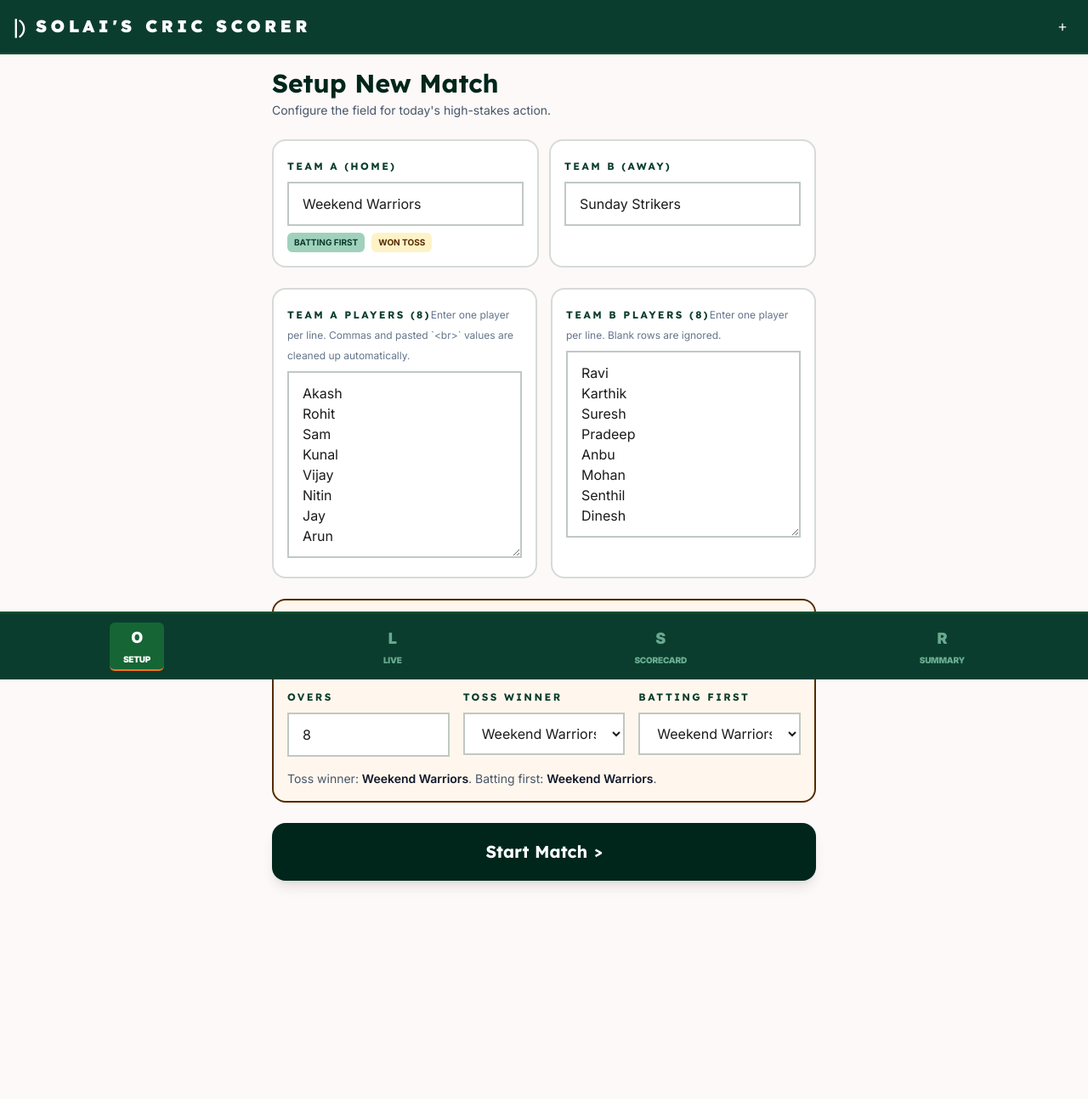
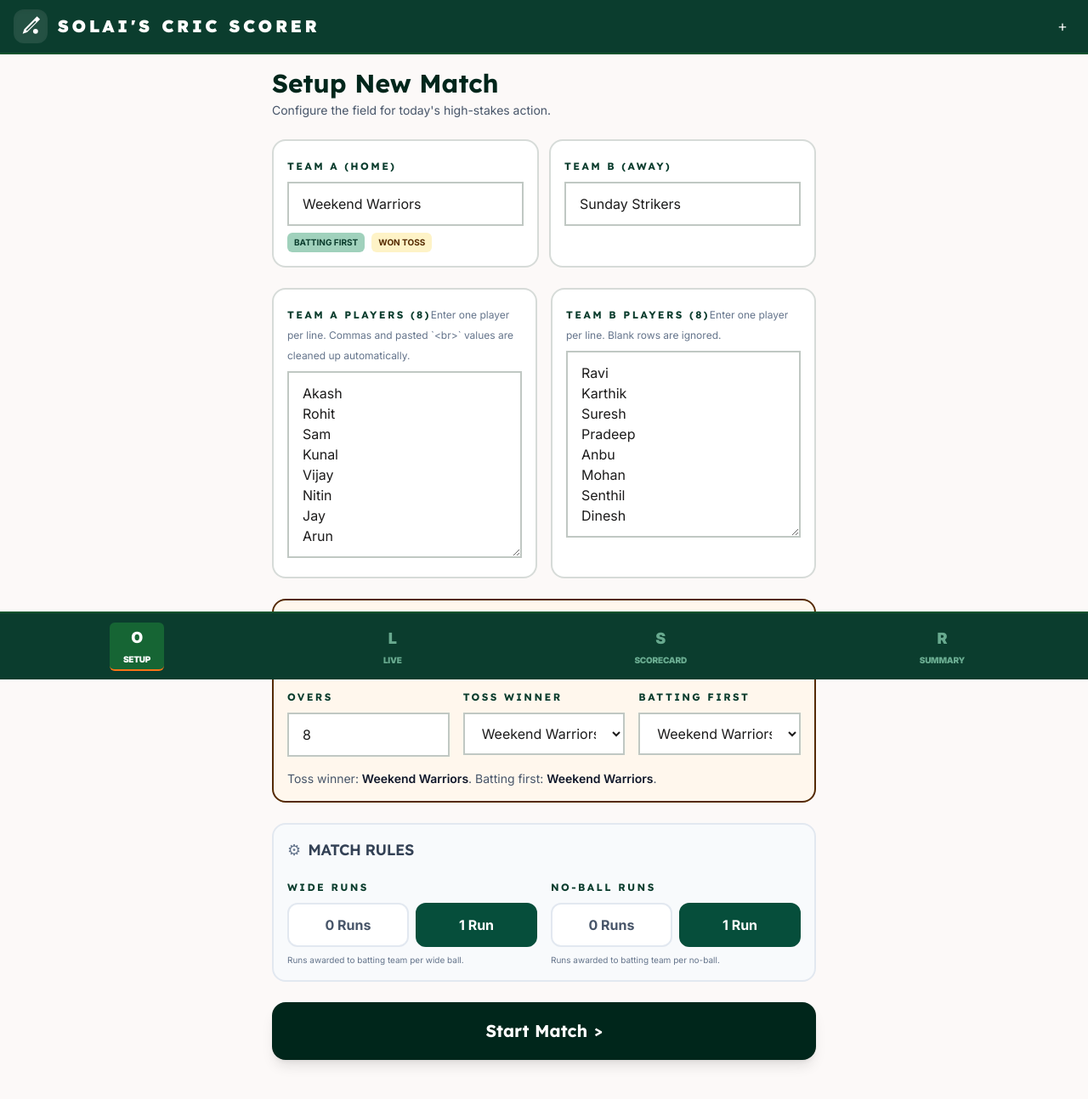
Before and after one commit to Solairajan18/cric_scorer, a Next.js app: page / in a window 1280 px wide. Shown: the top 1294 px of the page at 85% size. Before the commit the page ends 1149 px from the top, so only its background shows below. Built offline with nearby package versions, Linux system fonts and the light colour scheme; no server answers.

Commit message:
added new features

```diff
--- a/src/app/m/[matchId]/page.tsx
+++ b/src/app/m/[matchId]/page.tsx
@@ -64,22 +64,26 @@ export default function MatchPage() {
   const innings = match ? getCurrentInnings(match) : null;
   const incomingBatters = useMemo(() => (match ? getEligibleIncomingBatters(match) : []), [match]);
 
-  useEffect(() => {
-    if (!match) return;
-
-    const currentInnings = getCurrentInnings(match);
-    if ((match.status === "innings_break" || currentInnings.awaitingBowlerChange) && openSheet !== "bowler") {
-      setOpenSheet("bowler");
-    }
-  }, [match, openSheet]);
+  // Track if we've already auto-opened the bowler sheet for the current state
+  const [autoOpenedKey, setAutoOpenedKey] = useState<string>("");
 
   useEffect(() => {
     if (!match || !innings) return;
+
+    // Create a unique key for the state that requires a bowler
+    const isAwaiting = innings.awaitingBowlerChange || match.status === "innings_break";
+    const stateKey = isAwaiting ? `${match.status}-${innings.legalBalls}-${match.currentInnings}` : "";
+
+    if (isAwaiting && autoOpenedKey !== stateKey) {
+      setOpenSheet("bowler");
+      setAutoOpenedKey(stateKey);
+    }
+
     setWideDismissed(innings.strikerId);
     setNoBallDismissed(innings.strikerId);
     setWicketDismissed(innings.strikerId);
     setPlayIncoming(getEligibleIncomingBatters(match)[0]?.id ?? "");
-  }, [match, innings?.strikerId, innings?.nonStrikerId]);
+  }, [match, innings?.strikerId, innings?.nonStrikerId, innings?.legalBalls, innings?.awaitingBowlerChange]);
 
   if (loading) {
     return <main className="mx-auto max-w-4xl p-6 text-slate-600">Loading match...</main>;
@@ -133,7 +137,7 @@ export default function MatchPage() {
   function submitWide() {
     const outcome: BallOutcome = {
       type: "wide",
-      totalExtras: 1 + wideExtras,
+      totalExtras: currentMatch.rules.wideRuns + wideExtras,
       wicket: wideWicket,
       wicketType: wideWicket ? wideWicketType : undefined,
       dismissedPlayerId: wideWicket ? wideDismissed : undefined,
@@ -149,7 +153,7 @@ export default function MatchPage() {
     const outcome: BallOutcome = {
       type: "no_ball",
       batRuns: noBallBatRuns,
-      extraRuns: noBallExtraRuns,
+      extraRuns: currentMatch.rules.noBallRuns,
       wicket: noBallWicket,
       wicketType: noBallWicket ? "run_out" : undefined,
       dismissedPlayerId: noBallWicket ? noBallDismissed : undefined,
@@ -221,22 +225,6 @@ export default function MatchPage() {
 
           <Scoreboard match={currentMatch} />
 
-          {/* Tab Switcher */}
-          <div className="flex p-1 bg-slate-100 rounded-xl">
-            <button
-              onClick={() => setActiveTab("scoring")}
-              className={`flex-1 py-2 text-xs font-bold uppercase tracking-wider rounded-lg transition ${activeTab === "scoring" ? "bg-white text-slate-900 shadow-sm" : "text-slate-500 hover:text-slate-700"}`}
-            >
-              Scoring
-            </button>
-            <button
-              onClick={() => setActiveTab("scorecard")}
-              className={`flex-1 py-2 text-xs font-bold uppercase tracking-wider rounded-lg transition ${activeTab === "scorecard" ? "bg-white text-slate-900 shadow-sm" : "text-slate-500 hover:text-slate-700"}`}
-            >
-              Scorecard
-            </button>
-          </div>
-
           {activeTab === "scoring" ? (
             <div className="space-y-3">
               <PlayerPanel match={currentMatch} onBatsmanClick={openBatsmanSheet} onBowlerClick={() => setOpenSheet("bowler")} />
@@ -262,7 +250,17 @@ export default function MatchPage() {
           )}
         </div>
       </main>
-      <BottomNav active="live" />
+      <BottomNav
+        active={activeTab === "scoring" ? "live" : "scorecard"}
+        onTabChange={(key) => {
+          if (key === "live") setActiveTab("scoring");
+          if (key === "scorecard") setActiveTab("scorecard");
+          if (key === "summary") {
+            // Summary usually goes to the report page
+            window.location.href = `/m/${currentMatch.id}/report`;
+          }
+        }}
+      />
 
       <BottomSheet open={openSheet === "wide"} title="Wide details" onClose={() => setOpenSheet(null)}>
         <div className="space-y-4">
@@ -313,10 +311,10 @@ export default function MatchPage() {
               ))}
             </div>
           </div>
-          <label className="space-y-2 text-sm text-slate-700">
-            <span className="font-medium">Total extra runs</span>
-            <input type="number" min={1} max={5} value={noBallExtraRuns} onChange={(event) => setNoBallExtraRuns(Math.max(1, Math.min(5, Number(event.target.value) || 1)))} className="w-full rounded-2xl border border-slate-200 px-4 py-3 outline-none" />
-          </label>
+          <p className="rounded-2xl bg-slate-50 px-4 py-3 text-sm text-slate-600 border border-slate-200 italic">
+            Penalty: +{currentMatch.rules.noBallRuns} {currentMatch.rules.noBallRuns === 1 ? "run" : "runs"} (defined in rules)
+          </p>
+
           <label className="flex items-center justify-between rounded-2xl bg-slate-50 px-4 py-3 text-sm font-medium text-slate-700">
             Run out on this ball
             <input type="checkbox" checked={noBallWicket} onChange={(event) => setNoBallWicket(event.target.checked)} />
--- a/src/components/AppChrome.tsx
+++ b/src/components/AppChrome.tsx
@@ -1,3 +1,5 @@
+"use client";
+
 import Link from "next/link";
 
 type NavKey = "setup" | "live" | "scorecard" | "summary";
@@ -6,8 +8,13 @@ export function AppTopBar() {
   return (
     <header className="app-topbar fixed inset-x-0 top-0 z-50 flex h-16 items-center justify-between px-4 shadow-sm">
       <div className="flex items-center gap-3">
-        <span className="font-display text-2xl">|)</span>
-        <h1 className="font-display text-xl font-black uppercase tracking-[0.22em] text-white">Solai&apos;s Cric Scorer</h1>
+        <div className="flex h-10 w-10 items-center justify-center rounded-xl bg-white/10 shadow-inner">
+          <svg viewBox="0 0 24 24" fill="white" className="h-7 w-7 drop-shadow-sm">
+            <path d="M18.5,2L5.5,15L4,19.5L8.5,18L21.5,5L18.5,2M7.4,15.6L16.6,6.4L17.6,7.4L8.4,16.6L7.4,15.6Z" />
+            <circle cx="17" cy="17" r="2.5" />
+          </svg>
+        </div>
+        <h1 className="font-display text-xl font-black uppercase tracking-[0.18em] text-white">Solai&apos;s Cric Scorer</h1>
       </div>
       <div className="rounded-full p-2 text-white/90 transition hover:bg-emerald-800">
         <span className="text-lg">+</span>
@@ -20,22 +27,29 @@ function navItemClasses(active: boolean) {
   return `flex flex-col items-center justify-center rounded-md px-4 py-1 text-[10px] font-black uppercase tracking-tight transition ${active ? "app-bottom-nav-active text-white" : "text-emerald-200/60 hover:text-white"}`;
 }
 
-export function BottomNav({ active }: { active: NavKey }) {
+export function BottomNav({ active, onTabChange }: { active: NavKey; onTabChange?: (key: NavKey) => void }) {
+  const handleTab = (key: NavKey, e: React.MouseEvent) => {
+    if (onTabChange) {
+      e.preventDefault();
+      onTabChange(key);
+    }
+  };
+
   return (
     <nav className="app-bottom-nav fixed inset-x-0 bottom-0 z-50 flex h-20 items-center justify-around px-2 text-white">
       <Link href="/" className={navItemClasses(active === "setup")}>
         <span className="mb-1 text-lg">O</span>
         <span>Setup</span>
       </Link>
-      <Link href="#" className={navItemClasses(active === "live")}>
+      <Link href="#" onClick={(e) => handleTab("live", e)} className={navItemClasses(active === "live")}>
         <span className="mb-1 text-lg">L</span>
         <span>Live</span>
       </Link>
-      <Link href="#" className={navItemClasses(active === "scorecard")}>
+      <button onClick={(e) => handleTab("scorecard", e)} className={navItemClasses(active === "scorecard")}>
         <span className="mb-1 text-lg">S</span>
         <span>Scorecard</span>
-      </Link>
-      <Link href="#" className={navItemClasses(active === "summary")}>
+      </button>
+      <Link href="#" onClick={(e) => handleTab("summary", e)} className={navItemClasses(active === "summary")}>
         <span className="mb-1 text-lg">R</span>
         <span>Summary</span>
       </Link>
--- a/src/components/CreateMatchForm.tsx
+++ b/src/components/CreateMatchForm.tsx
@@ -22,6 +22,9 @@ export function CreateMatchForm() {
   const [battingFirstTeamId, setBattingFirstTeamId] = useState<TeamKey>("A");
   const [submitting, setSubmitting] = useState(false);
   const [errors, setErrors] = useState<FormErrors>({});
+  const [wideRuns, setWideRuns] = useState(1);
+  const [noBallRuns, setNoBallRuns] = useState(1);
+
 
   const playerCount = useMemo(
     () => ({
@@ -43,7 +46,9 @@ export function CreateMatchForm() {
       oversLimit,
       tossWinnerId,
       battingFirstTeamId,
+      rules: { wideRuns, noBallRuns },
     });
+
 
     if (!validation.isValid) {
       setErrors(validation.errors);
@@ -61,7 +66,9 @@ export function CreateMatchForm() {
       oversLimit: validation.normalized.oversLimit,
       tossWinnerId,
       battingFirstTeamId,
+      rules: { wideRuns, noBallRuns },
     });
+
 
     saveMatchLocal(match);
     await pushMatch(match);
@@ -136,6 +143,48 @@ export function CreateMatchForm() {
         <p className="mt-4 text-sm text-slate-600">Toss winner: <span className="font-semibold text-slate-900">{tossWinnerName}</span>. Batting first: <span className="font-semibold text-slate-900">{battingFirstTeamId === "A" ? teamAName.trim() || "Team A" : teamBName.trim() || "Team B"}</span>.</p>
       </div>
 
+      <div className="rounded-2xl border-2 border-slate-200 bg-slate-50 p-4">
+        <div className="mb-4 flex items-center gap-2">
+          <span className="text-lg text-slate-500">⚙</span>
+          <p className="font-display text-lg font-semibold uppercase tracking-tight text-slate-700">Match Rules</p>
+        </div>
+        <div className="grid gap-4 md:grid-cols-2">
+          <label className="space-y-2">
+            <span className="font-display text-xs font-bold uppercase tracking-[0.2em] text-[var(--primary-container)]">Wide Runs</span>
+            <div className="flex gap-2">
+              {[0, 1].map(r => (
+                <button
+                  key={r}
+                  type="button"
+                  onClick={() => setWideRuns(r)}
+                  className={`flex-1 py-3 rounded-xl border-2 font-bold transition ${wideRuns === r ? "bg-emerald-900 text-white border-emerald-900" : "bg-white text-slate-600 border-slate-200"}`}
+                >
+                  {r} {r === 1 ? "Run" : "Runs"}
+                </button>
+              ))}
+            </div>
+            <p className="text-[10px] text-slate-500">Runs awarded to batting team per wide ball.</p>
+          </label>
+          <label className="space-y-2">
+            <span className="font-display text-xs font-bold uppercase tracking-[0.2em] text-[var(--primary-container)]">No-ball Runs</span>
+            <div className="flex gap-2">
+              {[0, 1].map(r => (
+                <button
+                  key={r}
+                  type="button"
+                  onClick={() => setNoBallRuns(r)}
+                  className={`flex-1 py-3 rounded-xl border-2 font-bold transition ${noBallRuns === r ? "bg-emerald-900 text-white border-emerald-900" : "bg-white text-slate-600 border-slate-200"}`}
+                >
+                  {r} {r === 1 ? "Run" : "Runs"}
+                </button>
+              ))}
+            </div>
+            <p className="text-[10px] text-slate-500">Runs awarded to batting team per no-ball.</p>
+          </label>
+        </div>
+      </div>
+
+
       <button type="submit" disabled={submitting} className="flex w-full items-center justify-center gap-2 rounded-2xl bg-[var(--primary)] px-5 py-5 font-display text-xl font-bold text-white shadow-lg transition hover:brightness-110 disabled:opacity-70">
         {submitting ? "Creating match..." : "Start Match"}
         <span className="text-lg">&gt;</span>
--- a/src/components/ReportSummary.tsx
+++ b/src/components/ReportSummary.tsx
@@ -130,7 +130,7 @@ export function ReportSummary({ match, showActions = true }: { match: Match; sho
               {/* Bowler Table */}
               <div className="w-full pt-4">
                 <div className="grid grid-cols-[1fr_40px_40px_40px_40px_40px_40px_60px_20px] bg-[#f2f2f2] px-4 py-2 text-[13px] font-bold text-[#333]">
-                  <div>Bowler</div>
+                  <div>Bowling</div>
                   <div className="text-right">O</div>
                   <div className="text-right">M</div>
                   <div className="text-right">R</div>
--- a/src/lib/match-engine.ts
+++ b/src/lib/match-engine.ts
@@ -129,6 +129,7 @@ function resetMatchFromExisting(original: Match): Match {
     actions: [],
     tossWinnerId: original.tossWinnerId,
     battingFirstTeamId: original.battingFirstTeamId,
+    rules: original.rules,
   };
 }
 
@@ -299,7 +300,6 @@ function validateOutcome(outcome: BallOutcome) {
   }
 
   if (outcome.type === "no_ball") {
-    if (outcome.extraRuns < 1) throw new Error("No ball must include the automatic extra run.");
     if (outcome.wicket && outcome.wicketType !== "run_out") throw new Error("Only run out is allowed on a no ball.");
     if (outcome.wicket && !outcome.dismissedPlayerId) throw new Error("Choose the dismissed batter.");
   }
@@ -565,6 +565,7 @@ export function createMatch(input: MatchCreateInput): Match {
     actions: [],
     tossWinnerId: input.tossWinnerId,
     battingFirstTeamId: input.battingFirstTeamId,
+    rules: input.rules,
   };
 
   finalizeMatchState(match);
```
Also changed, not shown: src/components/PlayerPanel.tsx (+7 -7 lines), src/types/match.ts (+8 -0 lines).
